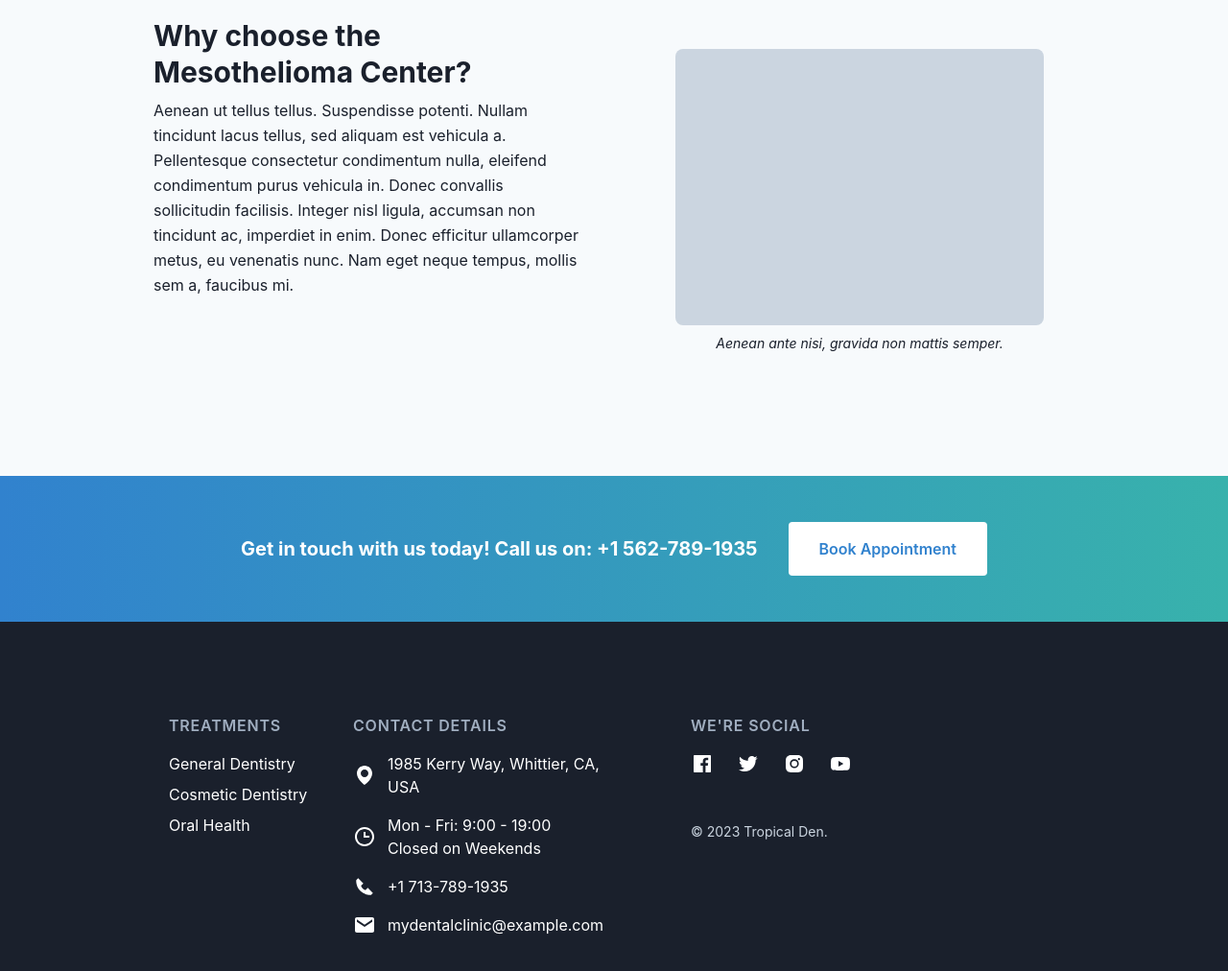
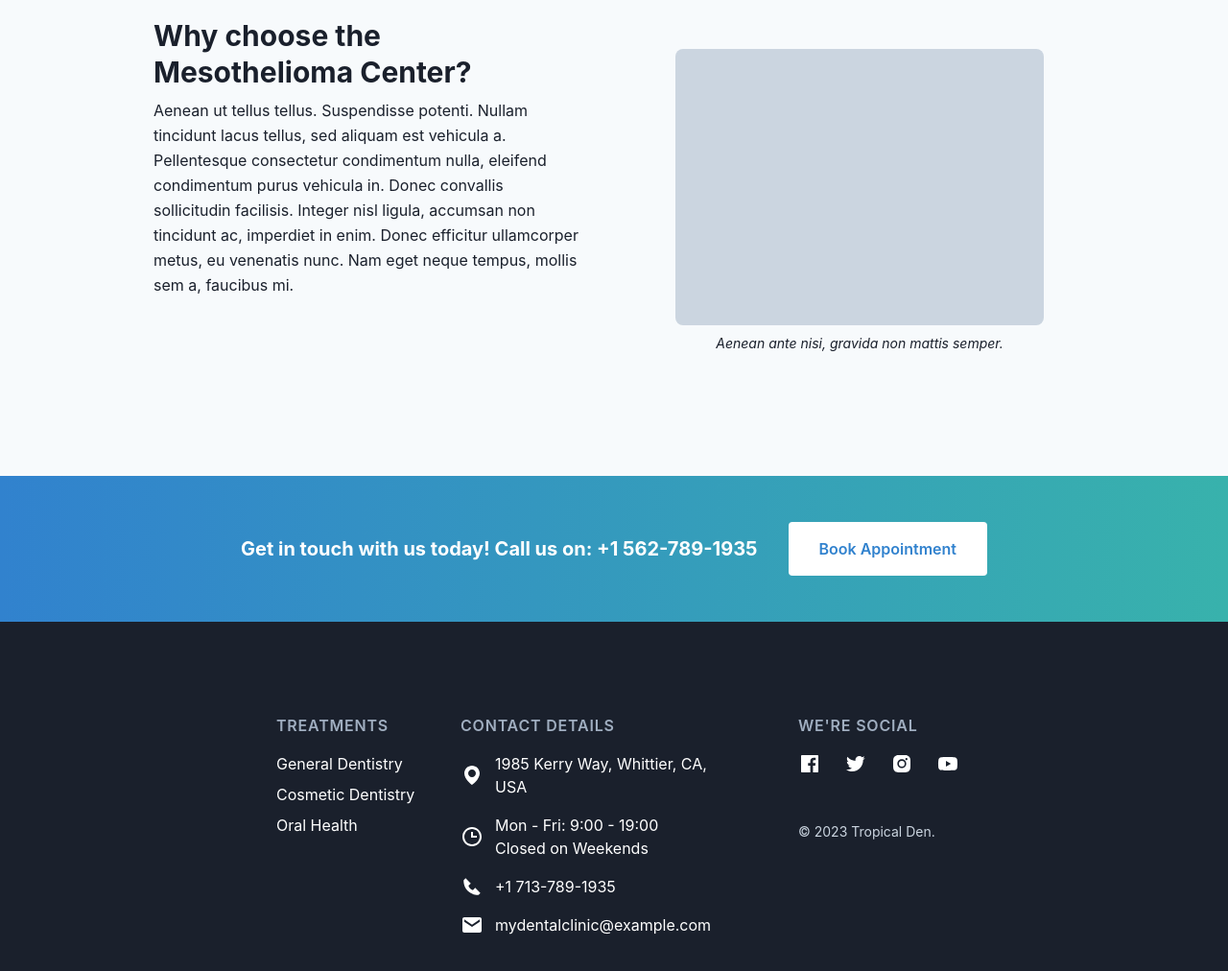
Before and after one commit to abeledovictor/tropical-den-demo-1, a plain HTML site: page index.html in a window 1280 px wide. Shown: the part 2169-3181 px from the top of the page at 96% size. Drawn offline with Linux system fonts and the light colour scheme.

Commit message:
Update index.html

```diff
--- a/index.html
+++ b/index.html
@@ -351,7 +351,7 @@
 
     <!-- start footer -->
     <footer class="relative bg-gray-900 text-white px-4 sm:px-8 lg:px-16 xl:px-40 2xl:px-64 py-12 lg:py-24">
-      <div class="flex flex-col md:flex-row justify-center">
+      <div class="flex flex-col md:flex-row" style="justify-content:center;">
         <div class="w-full lg:w-1/6 mt-8 lg:mt-0 lg:mx-4">
           <h5 class="uppercase tracking-wider font-semibold text-gray-500">Treatments</h5>
           <ul class="mt-4">
```
